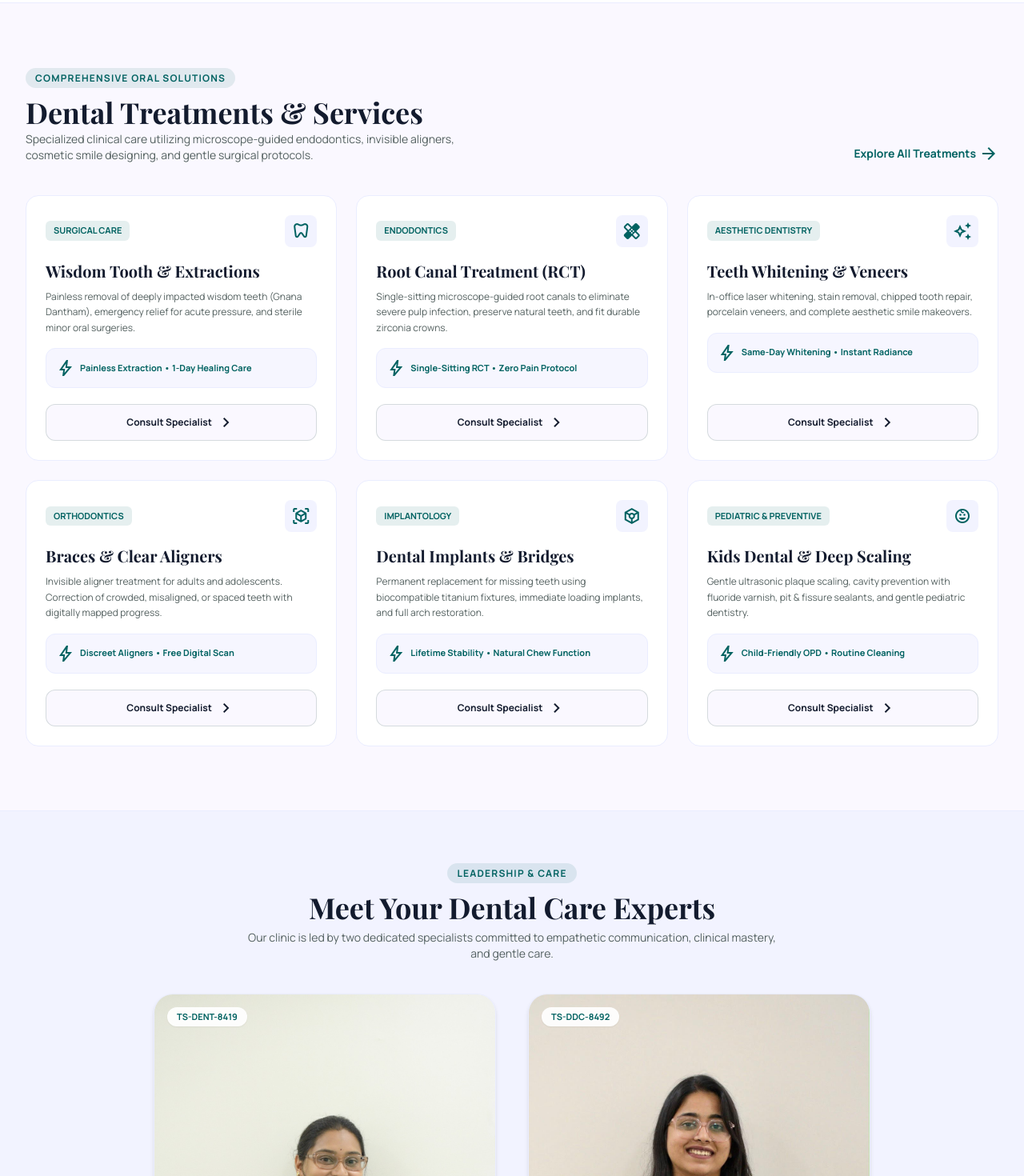
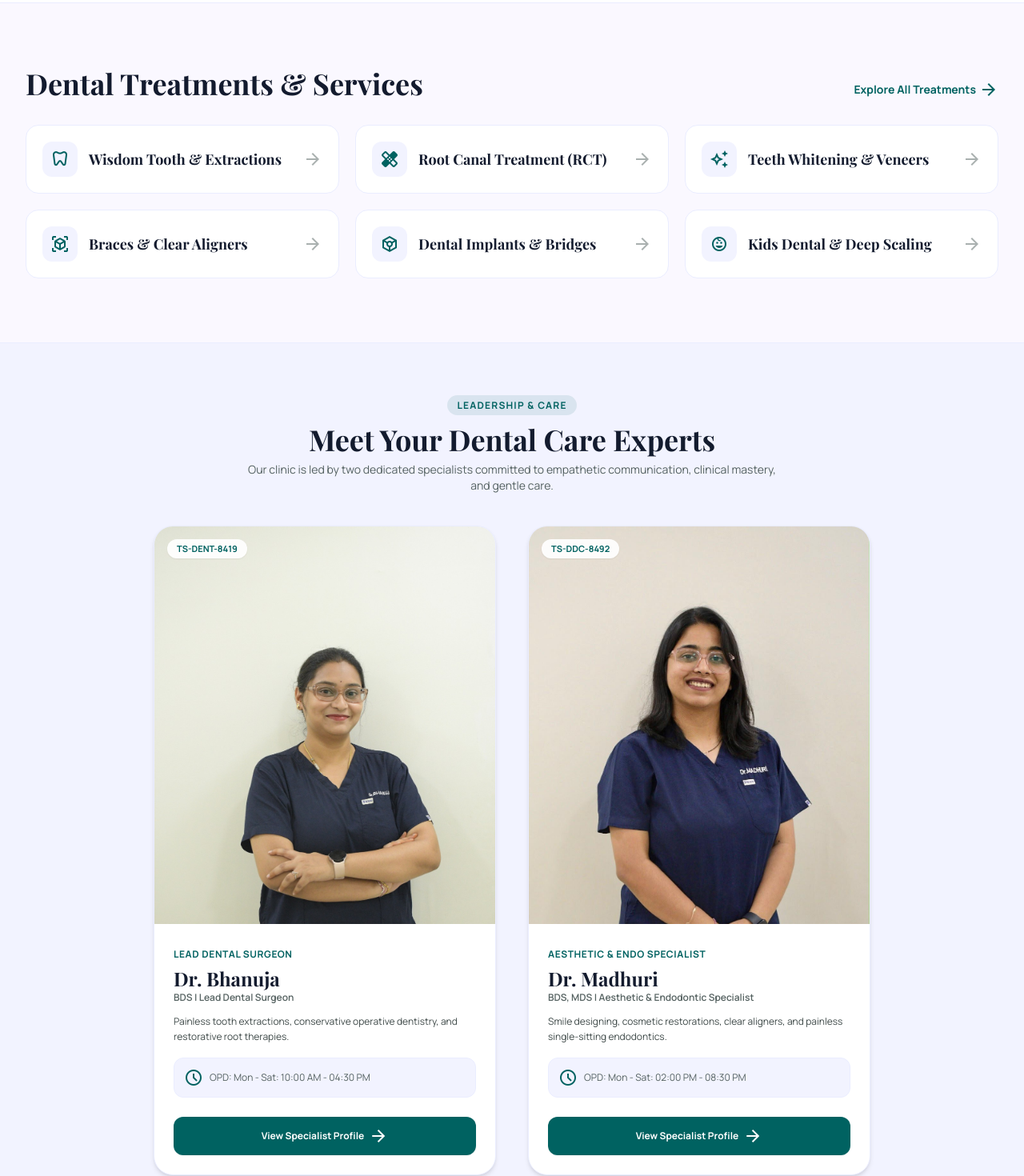
Before and after one commit to uniscaledigital/sunshine-dentals, a React (Vite) app: page / in a window 1280 px wide. Shown: the part 1340-2810 px from the top of the page at 80% size. Built offline with nearby package versions, Linux system fonts and the light colour scheme; a web font is replaced by a local one.

Commit message:
Simplify treatments section to headings and remove requested clutter and extra consultation buttons

```diff
--- a/src/pages/DoctorBhanujaPage.tsx
+++ b/src/pages/DoctorBhanujaPage.tsx
@@ -140,17 +140,10 @@ export const DoctorBhanujaPage: React.FC = () => {
               </div>
             </div>
 
-            <div className="p-6 bg-white border-t border-surface-container flex flex-col gap-3">
-              <Link
-                to={`/book-appointment?doctor=${doctor.id}`}
-                className="w-full text-center py-3.5 px-4 bg-primary hover:bg-primary-container text-white font-bold text-xs rounded-xl shadow-md transition-all flex items-center justify-center gap-2"
-              >
-                <span className="material-symbols-outlined text-[18px]">calendar_month</span>
-                <span>Book Consultation with {doctor.name}</span>
-              </Link>
+            <div className="p-6 bg-white border-t border-surface-container">
               <a
                 href={`tel:${clinicInfo.phone}`}
-                className="w-full text-center py-3 px-4 border border-outline-variant text-on-surface hover:bg-surface-container-low font-bold text-xs rounded-xl transition-all flex items-center justify-center gap-2"
+                className="w-full text-center py-3 px-4 bg-surface hover:bg-surface-container-low border border-outline-variant text-on-surface font-bold text-xs rounded-xl transition-all flex items-center justify-center gap-2"
               >
                 <span className="material-symbols-outlined text-[18px] text-primary">call</span>
                 <span>Call Clinic ({clinicInfo.phone})</span>
--- a/src/pages/DoctorMadhuriPage.tsx
+++ b/src/pages/DoctorMadhuriPage.tsx
@@ -140,17 +140,10 @@ export const DoctorMadhuriPage: React.FC = () => {
               </div>
             </div>
 
-            <div className="p-6 bg-white border-t border-surface-container flex flex-col gap-3">
-              <Link
-                to={`/book-appointment?doctor=${doctor.id}`}
-                className="w-full text-center py-3.5 px-4 bg-primary hover:bg-primary-container text-white font-bold text-xs rounded-xl shadow-md transition-all flex items-center justify-center gap-2"
-              >
-                <span className="material-symbols-outlined text-[18px]">calendar_month</span>
-                <span>Book Consultation with {doctor.name}</span>
-              </Link>
+            <div className="p-6 bg-white border-t border-surface-container">
               <a
                 href={`tel:${clinicInfo.phone}`}
-                className="w-full text-center py-3 px-4 border border-outline-variant text-on-surface hover:bg-surface-container-low font-bold text-xs rounded-xl transition-all flex items-center justify-center gap-2"
+                className="w-full text-center py-3 px-4 bg-surface hover:bg-surface-container-low border border-outline-variant text-on-surface font-bold text-xs rounded-xl transition-all flex items-center justify-center gap-2"
               >
                 <span className="material-symbols-outlined text-[18px] text-primary">call</span>
                 <span>Call Clinic ({clinicInfo.phone})</span>
--- a/src/pages/DoctorsPage.tsx
+++ b/src/pages/DoctorsPage.tsx
@@ -82,20 +82,13 @@ export const DoctorsPage: React.FC = () => {
               </div>
 
               {/* Actions */}
-              <div className="p-6 sm:p-8 pt-0 flex flex-col sm:flex-row items-center gap-3">
+              <div className="p-6 sm:p-8 pt-0">
                 <Link
                   to={`/doctors/${doctor.id}`}
-                  className="w-full sm:flex-1 text-center py-3.5 px-4 rounded-xl font-bold text-xs bg-primary hover:bg-primary-container text-white shadow-md transition-all flex items-center justify-center gap-1.5"
+                  className="w-full text-center py-3.5 px-4 rounded-xl font-bold text-xs bg-primary hover:bg-primary-container text-white shadow-md transition-all flex items-center justify-center gap-1.5"
                 >
                   <span>View Specialist Profile</span>
                   <span className="material-symbols-outlined text-[16px]">arrow_forward</span>
-                </Link>
-                <Link
-                  to={`/book-appointment?doctor=${doctor.id}`}
-                  className="w-full sm:w-auto text-center py-3.5 px-5 rounded-xl font-bold text-xs border border-primary text-primary hover:bg-primary/10 transition-colors flex items-center justify-center gap-1.5"
-                >
-                  <span className="material-symbols-outlined text-[18px]">calendar_month</span>
-                  <span>Book Consultation</span>
                 </Link>
               </div>
 
--- a/src/pages/HomePage.tsx
+++ b/src/pages/HomePage.tsx
@@ -129,19 +129,13 @@ export const HomePage: React.FC = () => {
         </div>
       </section>
 
-      {/* 3. CLINICAL SERVICES MATRIX (Matching Stitch 6 Cards) */}
+      {/* 3. CLINICAL SERVICES MATRIX */}
       <section id="treatments-section" className="w-full max-w-[1280px] mx-auto px-4 lg:px-8">
-        <div className="flex flex-col md:flex-row md:items-end justify-between gap-4 mb-10">
+        <div className="flex flex-col md:flex-row md:items-end justify-between gap-4 mb-8">
           <div>
-            <span className="text-xs font-bold text-primary tracking-widest uppercase bg-primary/10 px-3 py-1 rounded-full">
-              Comprehensive Oral Solutions
-            </span>
-            <h2 className="font-headline text-2xl sm:text-3xl lg:text-4xl font-bold text-on-surface mt-3">
+            <h2 className="font-headline text-2xl sm:text-3xl lg:text-4xl font-bold text-on-surface">
               Dental Treatments & Services
             </h2>
-            <p className="text-sm text-secondary mt-1 max-w-xl">
-              Specialized clinical care utilizing microscope-guided endodontics, invisible aligners, cosmetic smile designing, and gentle surgical protocols.
-            </p>
           </div>
           <Link
             to="/treatments"
@@ -152,45 +146,25 @@ export const HomePage: React.FC = () => {
           </Link>
         </div>
 
-        <div className="grid grid-cols-1 md:grid-cols-2 lg:grid-cols-3 gap-6">
+        <div className="grid grid-cols-1 md:grid-cols-2 lg:grid-cols-3 gap-5">
           {services.map((service) => (
-            <div
+            <Link
+              to="/treatments"
               key={service.id}
-              className="bg-white rounded-2xl p-6 border border-surface-container hover:border-primary/40 hover:shadow-lg transition-all duration-300 flex flex-col justify-between group"
+              className="bg-white rounded-2xl p-5 border border-surface-container hover:border-primary/50 hover:shadow-md transition-all duration-300 flex items-center justify-between group"
             >
-              <div>
-                <div className="flex items-center justify-between gap-2 mb-4">
-                  <span className="text-[11px] font-bold text-primary uppercase bg-primary/10 px-2.5 py-1 rounded-md">
-                    {service.category}
-                  </span>
-                  <div className="w-10 h-10 rounded-lg bg-surface-container-low text-primary flex items-center justify-center group-hover:bg-primary group-hover:text-white transition-colors">
-                    <span className="material-symbols-outlined text-[22px]">{service.icon}</span>
-                  </div>
+              <div className="flex items-center gap-3.5">
+                <div className="w-11 h-11 rounded-xl bg-surface-container-low text-primary flex items-center justify-center group-hover:bg-primary group-hover:text-white transition-colors shrink-0">
+                  <span className="material-symbols-outlined text-[22px]">{service.icon}</span>
                 </div>
-
-                <h3 className="font-headline font-bold text-xl text-on-surface mb-2 group-hover:text-primary transition-colors">
+                <h3 className="font-headline font-bold text-base sm:text-lg text-on-surface group-hover:text-primary transition-colors">
                   {service.name}
                 </h3>
-                <p className="text-xs text-secondary leading-relaxed mb-4">
-                  {service.description}
-                </p>
-
-                <div className="bg-surface-container-low/70 rounded-xl p-3 mb-5 border border-surface-container">
-                  <span className="text-[11px] font-bold text-primary flex items-center gap-1.5">
-                    <span className="material-symbols-outlined text-[16px]">bolt</span>
-                    {service.keyTrigger}
-                  </span>
-                </div>
               </div>
-
-              <Link
-                to={`/book-appointment?treatment=${service.id}`}
-                className="w-full text-center py-2.5 px-4 rounded-xl font-bold text-xs bg-surface hover:bg-primary hover:text-white text-on-surface border border-outline-variant/60 group-hover:border-primary transition-all flex items-center justify-center gap-1.5"
-              >
-                <span>Consult Specialist</span>
-                <span className="material-symbols-outlined text-[16px]">chevron_right</span>
-              </Link>
-            </div>
+              <span className="material-symbols-outlined text-secondary/50 group-hover:text-primary group-hover:translate-x-1 transition-all text-[18px]">
+                arrow_forward
+              </span>
+            </Link>
           ))}
         </div>
       </section>
@@ -251,20 +225,13 @@ export const HomePage: React.FC = () => {
                   </div>
                 </div>
 
-                <div className="p-6 pt-0 flex items-center gap-3">
+                <div className="p-6 pt-0">
                   <Link
                     to={`/doctors/${doctor.id}`}
-                    className="flex-1 text-center py-3 px-4 rounded-xl font-bold text-xs bg-primary hover:bg-primary-container text-white shadow-sm transition-all flex items-center justify-center gap-1.5"
+                    className="w-full text-center py-3 px-4 rounded-xl font-bold text-xs bg-primary hover:bg-primary-container text-white shadow-sm transition-all flex items-center justify-center gap-1.5"
                   >
                     <span>View Specialist Profile</span>
                     <span className="material-symbols-outlined text-[16px]">arrow_forward</span>
-                  </Link>
-                  <Link
-                    to={`/book-appointment?doctor=${doctor.id}`}
-                    className="py-3 px-3 rounded-xl font-bold text-xs border border-primary text-primary hover:bg-primary/10 transition-colors"
-                    title={`Book with ${doctor.name}`}
-                  >
-                    <span className="material-symbols-outlined text-[18px]">calendar_add_on</span>
                   </Link>
                 </div>
 
```
Also changed, not shown: src/pages/ContactPage.tsx (+1 -59 lines).
